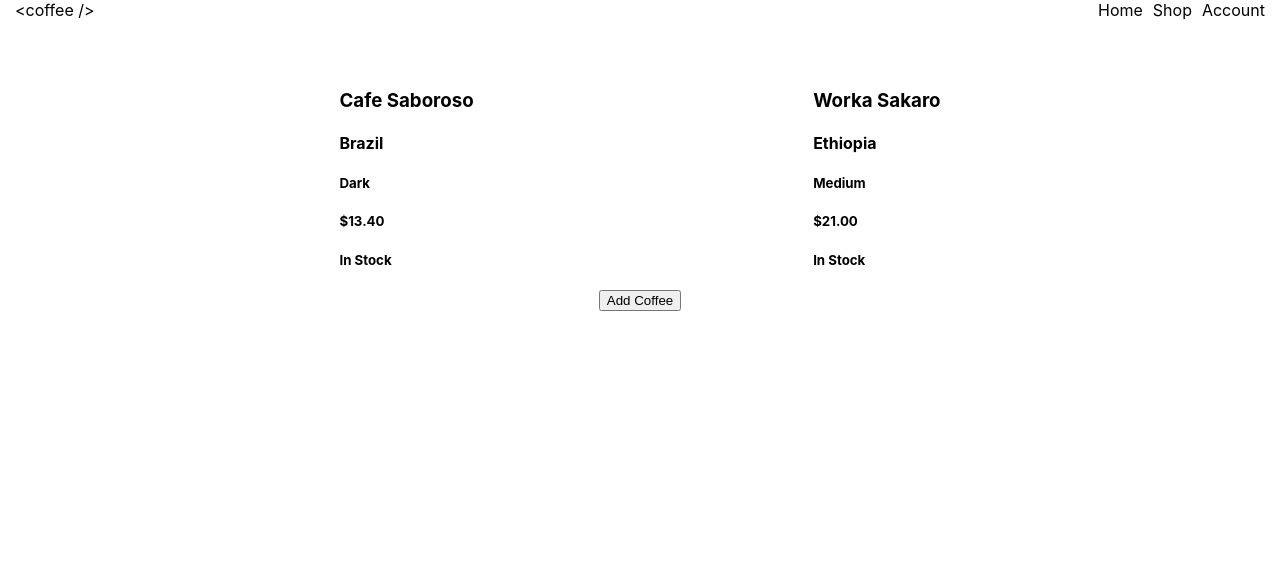
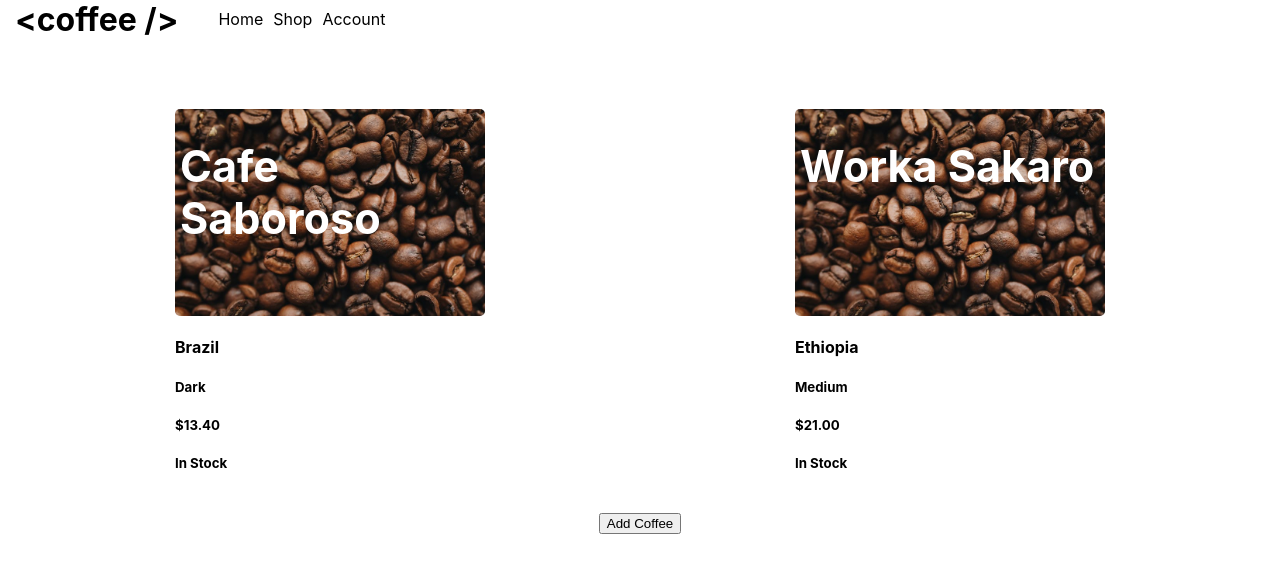
Before and after one commit to jfpalchak/inventory-tracker, a React (Create React App) app: page / in a window 1280 px wide. Shown: the top 572 px of the page. Built offline with nearby package versions, Linux system fonts and the light colour scheme.

Commit message:
add image to Coffee list items

```diff
--- a/src/components/Coffee.js
+++ b/src/components/Coffee.js
@@ -1,5 +1,7 @@
 import React from "react";
 import PropTypes from "prop-types";
+import beans from "./../img/beans.jpeg";
+import beans2 from "./../img/beans2.jpeg";
 
 function Coffee(props) {
 
@@ -27,11 +29,16 @@ function Coffee(props) {
   return (
     <React.Fragment>
       <div onClick={() => props.onCoffeeClick(props.id)} className="coffee-item">
-        <h3>{props.name}</h3>
-        <h4>{props.origin}</h4>
-        <h5>{props.roast}</h5>
-        <h5>${props.price}</h5>
-        <h5>{quantity}</h5>
+        <div className="coffee-banner">
+          <img src={beans2} alt="Coffee beans" />
+          <h3>{props.name}</h3>
+        </div>
+        <div className="coffee-info">
+          <h4>{props.origin}</h4>
+          <h5>{props.roast}</h5>
+          <h5>${props.price}</h5>
+          <h5>{quantity}</h5>
+        </div>
       </div>
     </React.Fragment>
   );
--- a/src/index.css
+++ b/src/index.css
@@ -10,10 +10,16 @@ body {
 /* HEADER COMPONENT STYLES */
 header {
   display: flex;
-  justify-content: space-between;
+  flex-wrap: wrap;
+  align-items: center;
   padding-left: 15px;
   padding-right: 15px;
   margin-bottom: 50px;
+}
+
+.site-logo {
+  font-size: 2em;
+  font-weight: bold;
 }
 
 nav ul{
@@ -24,19 +30,65 @@ nav ul{
   gap: 10px;
 }
 
-nav a {
-  text-decoration: none;
+nav li {
+  border-bottom: 1px solid transparent;
+  transition: 0.3s;
+}
+nav li:hover {
+  cursor: pointer;
+  border-bottom: 1px solid black;
 }
 
 /* MAIN CONTENT STYLES */
 main {
   position: relative;
   display: flex;
+  flex-wrap: wrap;
   flex-direction: column;
   align-items: center;
+  margin-bottom: 20px;
+  margin-left: 20px;
+  margin-right: 20px;
+  /* background: yellow; */
 }
 
+/* COFFEE LIST STYLES */
+.coffee-item {
+  position: relative;
+  /* background: rosybrown; */
+  padding: 15px;
+  border-radius: 10px;
+  width: max(25%, 220px);
+  margin: 5px auto;
+  transition: 0.3s;
+}
 
+.coffee-item:hover {
+  transform: translateY(-1%);
+  cursor: pointer;
+}
+
+.coffee-banner {
+  position: relative;
+  display: grid;
+  /* margin-bottom: 100px; */
+}
+
+.coffee-banner img {
+  width: 100%;
+  z-index: -1;
+  position: relative;
+  /* top: 150px; */
+  border-radius: 5px;
+}
+.coffee-banner h3 {
+  position: absolute;
+  padding-left: 5px;
+  top: -12px;
+  color: white;
+  font-size: 2.7em;
+
+}
 /* FORM COMPONENT STYLES */
 .form-component h4 {
   text-align: center;
@@ -59,6 +111,9 @@ form button {
 /* DETAIL COMPONENT STYLES */
 .selected-coffee {
   margin-bottom: 15px;
+  background: rosybrown;
+  border-radius: 10px;
+  padding: 15px;
 }
 .sell-button button {
   width: 100%;
```
Also changed, not shown: src/img/beans.jpeg (added), src/img/beans2.jpeg (added).
